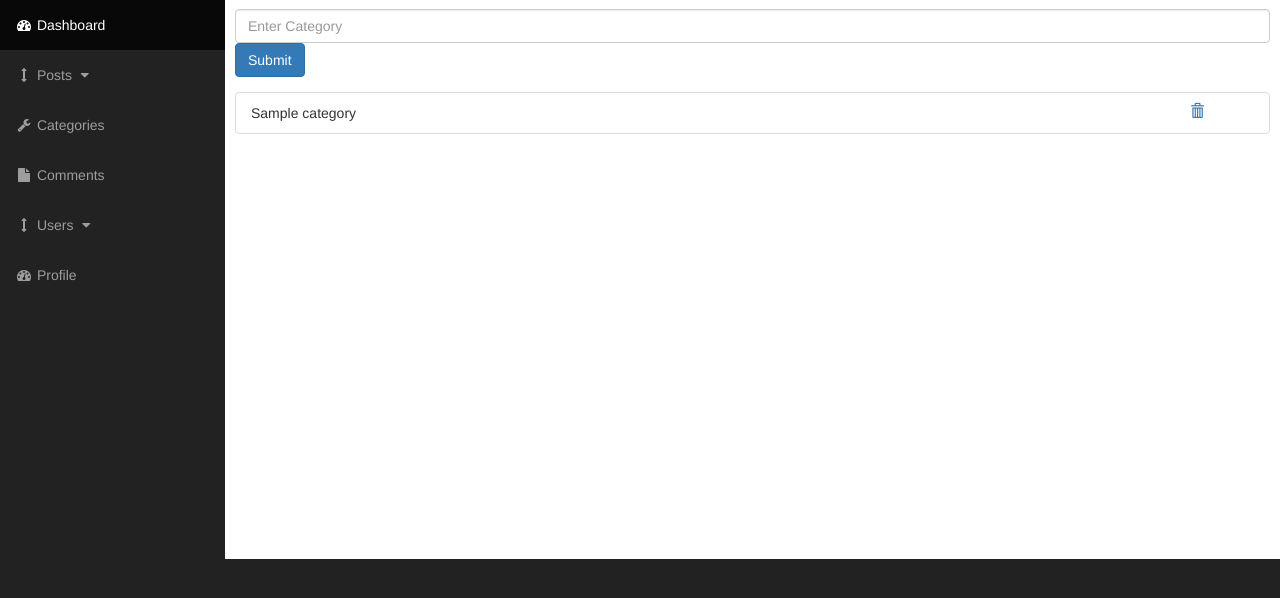
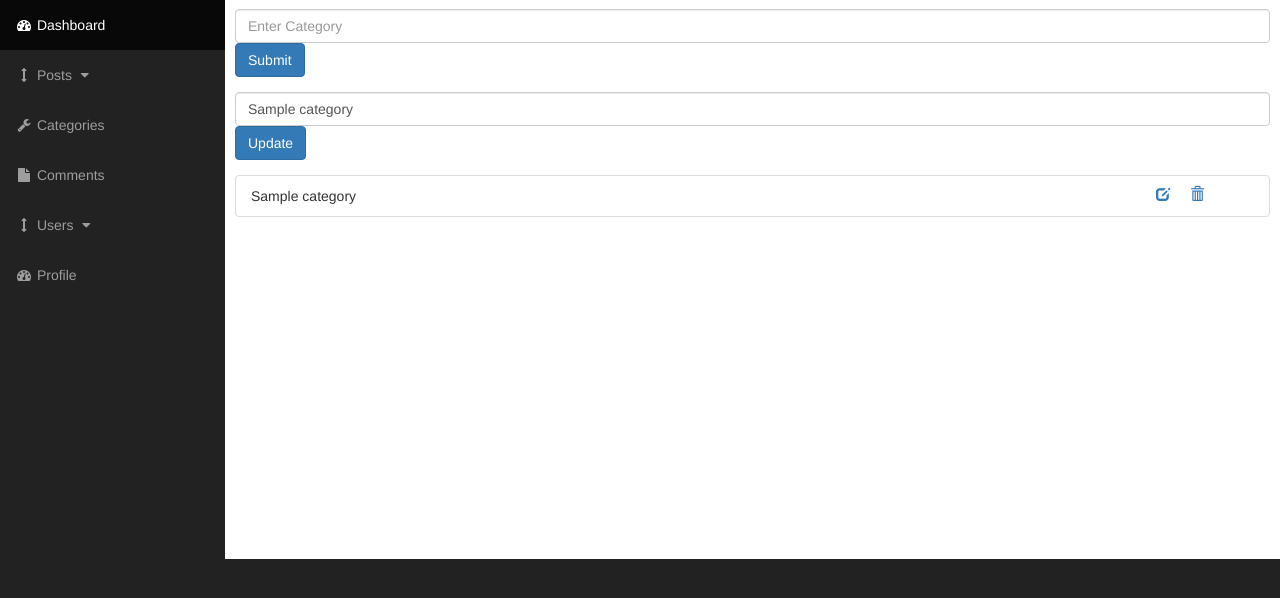
Before and after one commit to dev1203/PHP-CMS-PROJECT, a PHP site: page /admin/categories.php?edit=1 in a window 1280 px wide. Shown: the part 51-649 px from the top of the page. Run offline with PHP 8.4, Linux system fonts and the light colour scheme; tables that the repository leaves empty or names only in its code hold one stand-in row (values such as "Sample post"); grey boxes labelled with a size stand in for pictures from a placeholder-image service; some libraries are stand-ins or nearby versions.

Commit message:
Update form

```diff
--- a/admin/categories.php
+++ b/admin/categories.php
@@ -15,6 +15,12 @@ if(isset($_GET['delete'])){
     $result = mysqli_query($connection,$query);
     header("Location:categories.php");
 }
+//if (isset($_POST['update'])){
+//    $update = $_POST['update'];
+//    if($update){
+//        $query = "UPDATE category SET '$update' WHERE title = '$'"
+//    }
+//}
 ?>
 
 <?php include "includes/header.php" ?>
@@ -27,13 +33,34 @@ if(isset($_GET['delete'])){
                     <button class="btn btn-primary" type="submit">Submit</button>
                 </div>
             </form>
+                <?php
+               if(isset($_GET['edit'])){
+                    $update = $_GET['edit'];
+                    $query = "SELECT * FROM category WHERE id = '$update'";
+                    $result = mysqli_query($connection,$query);
+                    $row = mysqli_fetch_assoc($result);
+                   ?>
+               <form method="post" action="categories.php">
+                <div class="form-group">
+                    <input class="form-control" placeholder="Enter Category" name="update" value ="<?php echo($row['title'])?>">
+                    <button class="btn btn-primary" type="submit">Update</button>
+                </div>
+                </form>
+                <?php
+                }
+
+                ?>
+
             <div class="list-group" id="list-tab" role="tablist">
                 <?php
                 $query = "SELECT * FROM category";
                 $result = mysqli_query($connection,$query);
                 while($row = mysqli_fetch_assoc($result)){
                     ?>
-                    <li class="list-group-item list-group-item-action" data-toggle="list" role="tab"><?php echo $row['title'] ?><a href="categories.php?delete=<?php echo $row['id'] ?>" class="glyphicon glyphicon-trash"></a></li>
+                    <li class="list-group-item list-group-item-action" data-toggle="list" role="tab"><?php echo $row['title'] ?>
+                        <a href="categories.php?delete=<?php echo $row['id'] ?>" class="glyphicon glyphicon-trash"></a>
+                        <a href="categories.php?edit=<?php echo $row['id'] ?>" class="glyphicon glyphicon-edit"></a>
+                    </li>
                     <?php
                 }
                 ?>
--- a/admin/css/sb-admin.css
+++ b/admin/css/sb-admin.css
@@ -226,4 +226,10 @@ ul.alert-dropdown {
 .glyphicon-trash{
     float: right;
     margin-right: 50px;
+
 }
+.glyphicon-edit{
+    float: right;
+    margin-right: 20px;
+
+}
```
